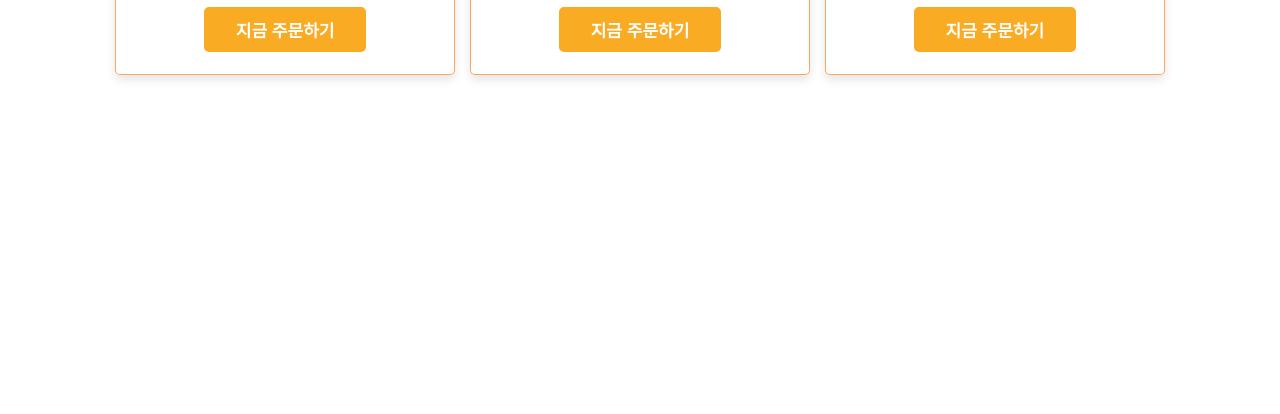
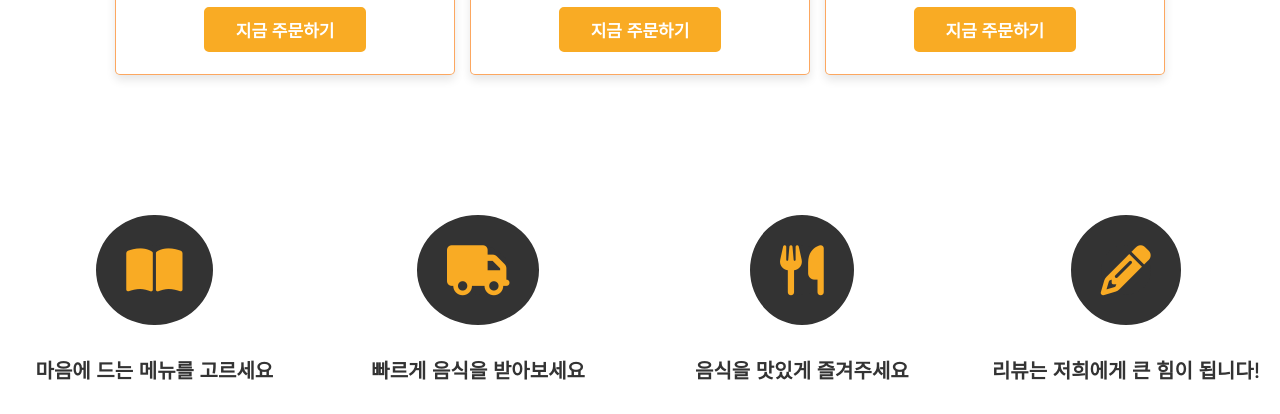
Before and after one commit to 2-daoni/food-burger-website, a plain HTML site: page index.html in a window 1280 px wide. Shown: the part 2128-2542 px from the top of the page. Before the commit the page ends 2223 px from the top, so only its background shows below. Drawn offline with Linux system fonts and the light colour scheme.

Commit message:
steps 영역 제작

```diff
--- a/index.html
+++ b/index.html
@@ -18,7 +18,7 @@
       <a href="#home">Home</a>
       <a href="#speciality">Speciality</a>
       <a href="#popular">Popular</a>
-      <a href="#gallery">Gallery</a>
+      <a href="#steps">Steps</a>
       <a href="#review">Review</a>
       <a href="#order">Order</a>
     </nav>
@@ -149,6 +149,28 @@
 
   </section>
 
+  <section class="steps">
+    <div class="box">
+      <i class="fas fa-book-open"></i>
+      <h3>마음에 드는 메뉴를 고르세요</h3>
+    </div>
+
+    <div class="box">
+      <i class="fas fa-truck"></i>
+      <h3>빠르게 음식을 받아보세요</h3>
+    </div>
+
+    <div class="box">
+      <i class="fas fa-utensils"></i>
+      <h3>음식을 맛있게 즐겨주세요</h3>
+    </div>
+
+    <div class="box">
+      <i class="fas fa-pencil-alt"></i>
+      <h3>리뷰는 저희에게 큰 힘이 됩니다!</h3>
+    </div>
+  </section>
+
   <script src="script.js"></script>
 </body>
 </html>
--- a/style.css
+++ b/style.css
@@ -271,6 +271,36 @@ section {
   padding: 1rem 0.1rem;
 }
 
+/* ----------------steps 영역-------------- */
+.steps {
+  margin-top: 10rem;
+  display: flex;
+  flex-wrap: wrap;
+  gap: 1.5rem;
+  padding: 1rem 0;
+}
+
+.steps .box {
+  flex: 1 1 25rem;
+  padding: 1rem;
+  text-align: center;
+}
+
+.steps .box i {
+  font-size: 5rem;
+  color: var(--orange);
+  background: #333;
+  border-radius: 50%;
+  border: 3rem solid #333;
+}
+
+.steps .box h3 {
+  margin-top: 2rem;
+  font-size: 2rem;
+  color: #333;
+  padding: 1rem 0;
+}
+
 /* ---------------- Media ---------------- */
 @media (max-width: 991px) {
   html {
```
